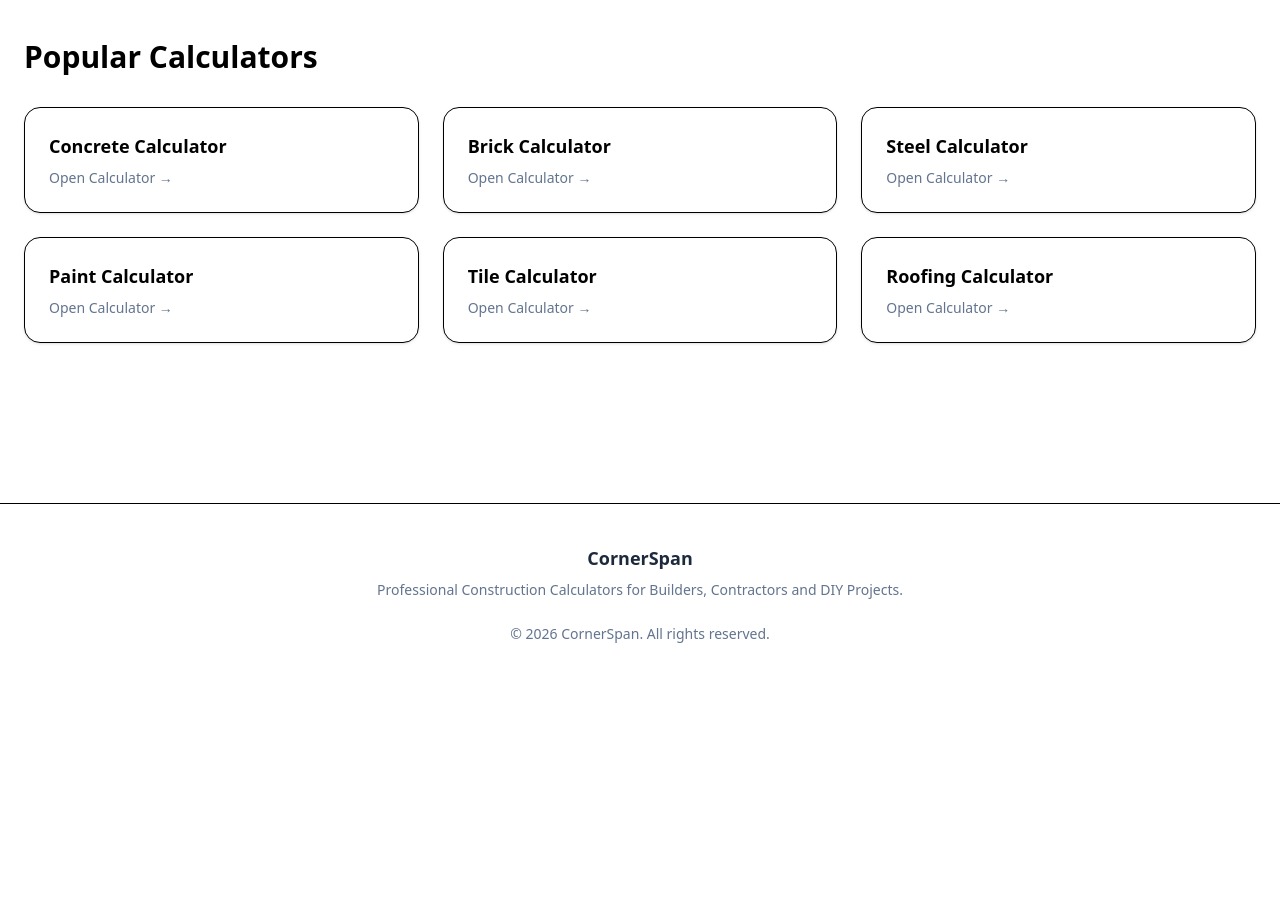
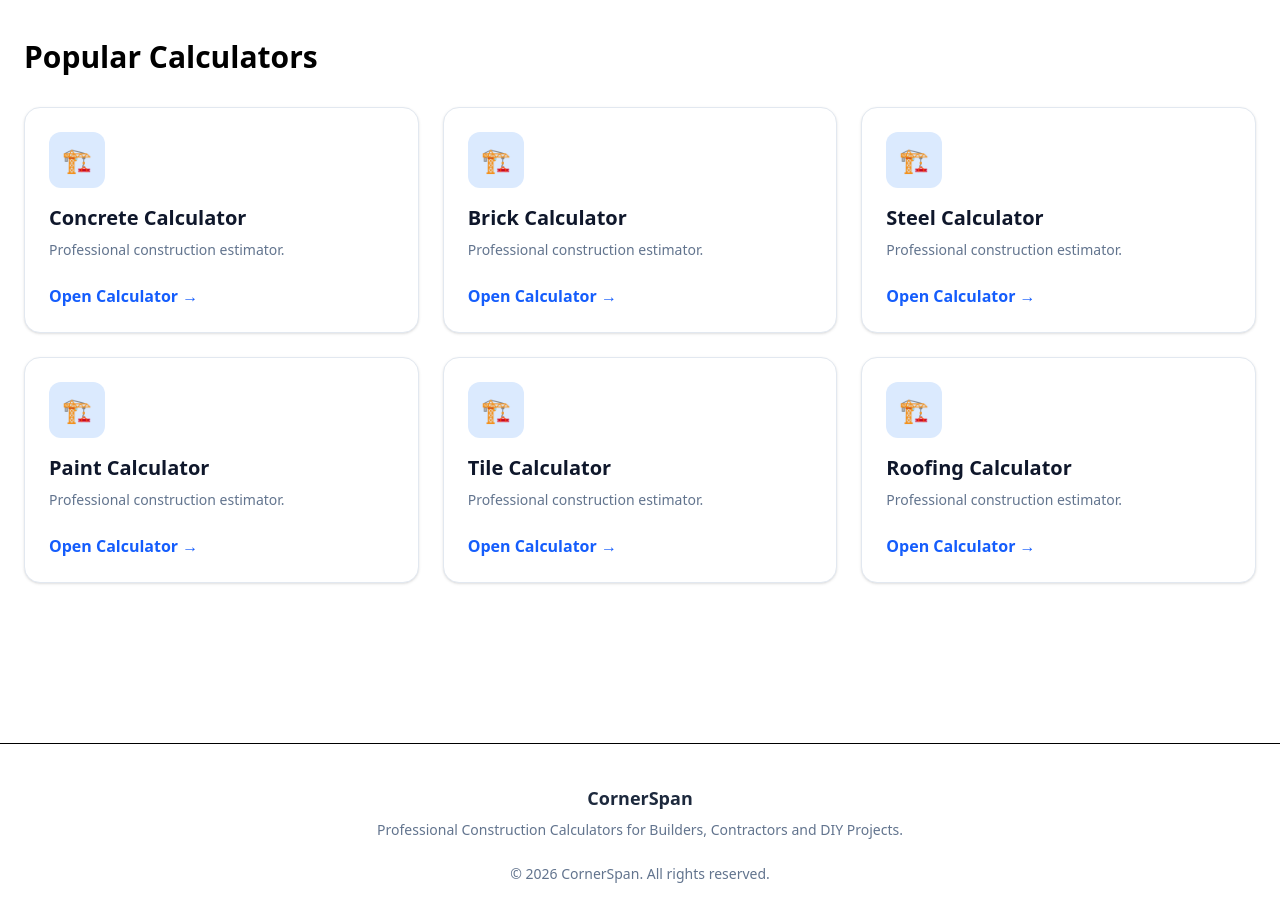
Before and after one commit to km7max-cmd/cornerspan, a Next.js app: page / in a window 1280 px wide. Shown: the part 862-1766 px from the top of the page. Before the commit the page ends 1546 px from the top, so only its background shows below. Built offline with nearby package versions, Linux system fonts and the light colour scheme.

Commit message:
Improve CategoryCard styling and slug logic
Refactor slug generation and update styles for CategoryCard.

```diff
--- a/components/CategoryCard.tsx
+++ b/components/CategoryCard.tsx
@@ -5,15 +5,29 @@ type Props = {
 };
 
 export default function CategoryCard({ title }: Props) {
-  const slug = title.toLowerCase().replace(" calculator", "").replace(" ", "-");
+  const slug = title
+    .toLowerCase()
+    .replace(" calculator", "")
+    .replace(/\s+/g, "-");
 
   return (
     <Link href={`/calculators/${slug}`}>
-      <div className="rounded-2xl border bg-white p-6 shadow-sm transition hover:shadow-lg hover:border-blue-600 cursor-pointer">
-        <h3 className="text-lg font-semibold">{title}</h3>
+      <div className="group rounded-2xl border border-slate-200 bg-white p-6 shadow-sm transition-all duration-300 hover:-translate-y-1 hover:border-blue-500 hover:shadow-xl">
+        <div className="mb-4 flex h-14 w-14 items-center justify-center rounded-xl bg-blue-100 text-2xl">
+          🏗️
+        </div>
+
+        <h3 className="text-xl font-bold text-slate-900">
+          {title}
+        </h3>
+
         <p className="mt-2 text-sm text-slate-500">
+          Professional construction estimator.
+        </p>
+
+        <div className="mt-6 font-semibold text-blue-600 group-hover:translate-x-1 transition">
           Open Calculator →
-        </p>
+        </div>
       </div>
     </Link>
   );
```
